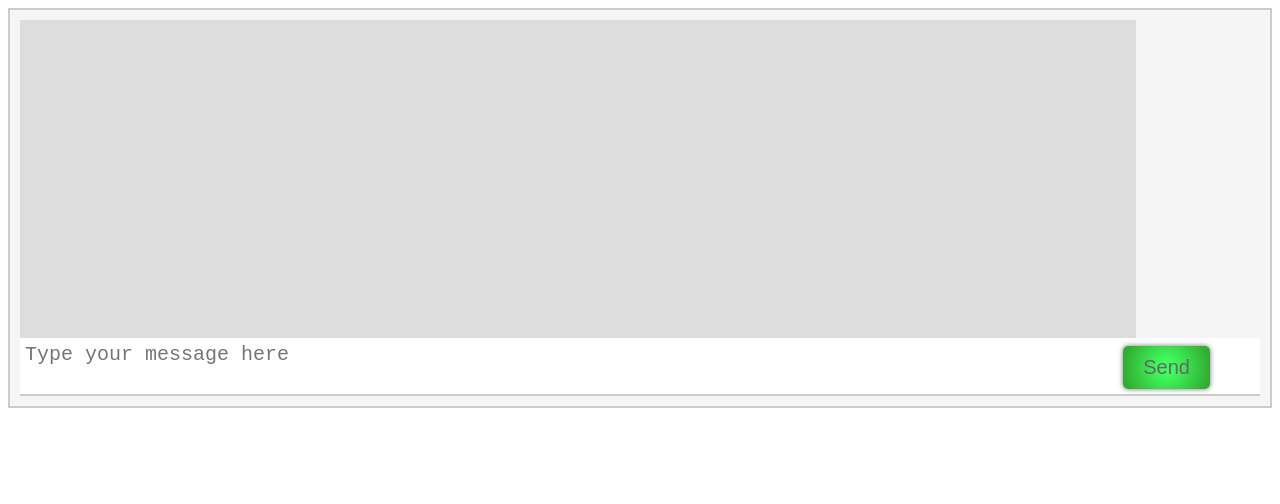
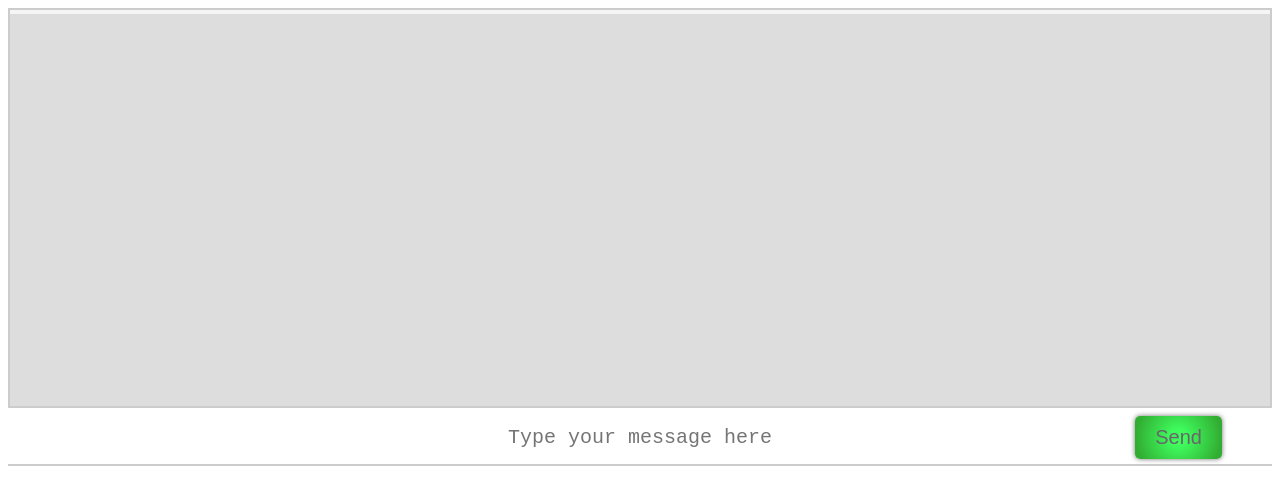
Before and after one commit to CatScan-crypt/CGbot, a website: page FE/public/app.html in a window 1280 px wide. Drawn offline with nearby package versions, Linux system fonts and the light colour scheme.

Commit message:
Improving CSS layout

```diff
--- a/FE/public/app.html
+++ b/FE/public/app.html
@@ -10,7 +10,8 @@
       <div class="parent">
       <div id="scrollbar" class="scrollbar"> </div>
 
-      <div id="output-inner" class="output-inner"> </div>
+      <div id="output-inner" class="output-inner">  </div>
+    </div>
     </div>
     <div class="app-footer">
       <button id="send-button">Send</button>
--- a/FE/public/scrollbar.js
+++ b/FE/public/scrollbar.js
@@ -27,4 +27,8 @@ function updateScrollbar() {
   scrollHeight = $scrollable.prop("scrollHeight");
   barHeight    = scrollHeight > height ? height * height / scrollHeight : 0;
   $scrollbar.height( barHeight );
+  if ($scrollable.prop('scrollHeight') > height) {
+  // Scroll to bottom
+  $scrollable.scrollTop($scrollable.prop('scrollHeight'));
 }
+}
--- a/FE/public/styles.css
+++ b/FE/public/styles.css
@@ -12,6 +12,12 @@
   display: flex;
   justify-content: flex-end;
   align-items: center;
+  text-align: center;
+
+}
+#input::placeholder {
+  padding-top: 1%;
+  text-align: center;
 }
 
 
@@ -33,7 +39,7 @@
 #output {
   position: relative;
   height: 400px;
-  padding: 10px;
+  padding: 0.1px;
   box-sizing: border-box;
   border: 2px solid #ccc;
   background-color: #f5f5f5;
@@ -52,7 +58,6 @@
   background:#444;
   width:17px;
   border-radius:8px;
-  height:9%;
 
 }
 
@@ -67,11 +72,13 @@
 #output-inner {
   overflow-y:scroll;
   position:relative;
-  padding:0 17px 0 0;
-  height:90%;
-  width:90%;
+  padding:0 2px 0 0;
+  height:98%;
+  width:98%;
   overflow-x:hidden;
-
+  /* display: flex;
+  flex-direction:column;
+  justify-content: flex-end;  */
 }
 
 
@@ -119,8 +126,8 @@
 .parent{
   position:relative;
   overflow:hidden;
-  height:90%;
-  width:90%;
+  height:99%;
+  width:100%;
   background:#ddd;
 
 }
```
